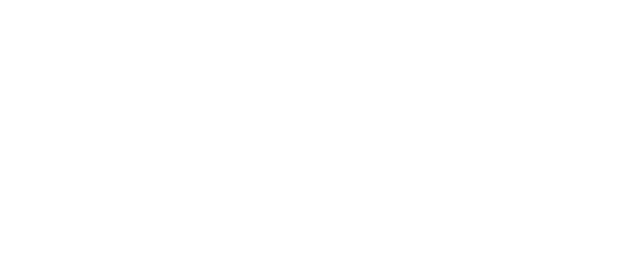
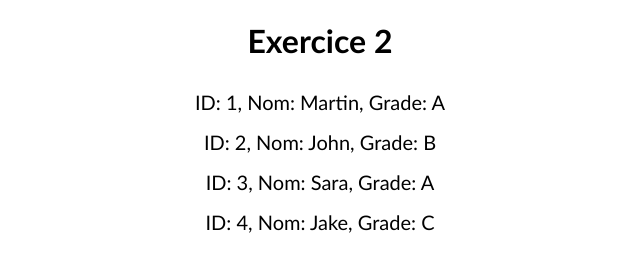
Before and after one commit to gomu-gomu/ma-web-services-tp-1, a plain HTML site: page src/exercice_2.html in a window 1280 px wide. Shown: the whole page, without its empty margins (320-960 px from the left). Drawn offline with Linux system fonts and the light colour scheme.

Commit message:
Exercice 2

```diff
--- a/src/exercice_2.html
+++ b/src/exercice_2.html
@@ -7,13 +7,85 @@
     name="viewport"
     content="width=device-width, initial-scale=1.0"
   >
+
   <title>Exercice 2</title>
+
+  <style>
+    body {
+      font-family: 'Gill Sans', 'Gill Sans MT', Calibri, 'Trebuchet MS', sans-serif;
+    }
+
+    .title {
+      text-align: center;
+    }
+
+    .team-members {
+      margin: 0;
+      padding: 0;
+
+      text-align: center;
+    }
+
+    .member {
+      line-height: 2;
+      font-size: 20px;
+    }
+  </style>
 </head>
 
 <body>
+  <header>
+    <h1 class="title">Exercice 2</h1>
+  </header>
+
+  <main>
+    <section class="team">
+      <ul
+        id="team-members"
+        class="team-members"
+      ></ul>
+    </section>
+  </main>
 
   <script type="text/javascript">
+    window.addEventListener('load', () => {
+      function Membre(id, nom, grade) {
+        this.id = id;
+        this.nom = nom;
+        this.grade = grade;
 
+        this.toString = function () {
+          return `ID: ${this.id}, Nom: ${this.nom}, Grade: ${this.grade}`;
+        }
+      }
+
+      function Equipe(membres = []) {
+        this.membres = membres;
+      }
+
+      function updateDOM(equipe) {
+        const team = document.getElementById('team-members');
+
+        for (const membre of equipe.membres) {
+          const ele = document.createElement('li');
+
+          ele.className = 'member';
+          ele.innerText = membre.toString();
+
+          team.append(ele);
+        }
+      }
+
+      const equipe = new Equipe();
+      const membre1 = new Membre(1, 'Martin', 'A');
+      const membre2 = new Membre(2, 'John', 'B');
+      const membre3 = new Membre(3, 'Sara', 'A');
+      const membre4 = new Membre(4, 'Jake', 'C');
+
+      equipe.membres.push(membre1, membre2, membre3, membre4);
+
+      updateDOM(equipe);
+    });
   </script>
 </body>
 
```
